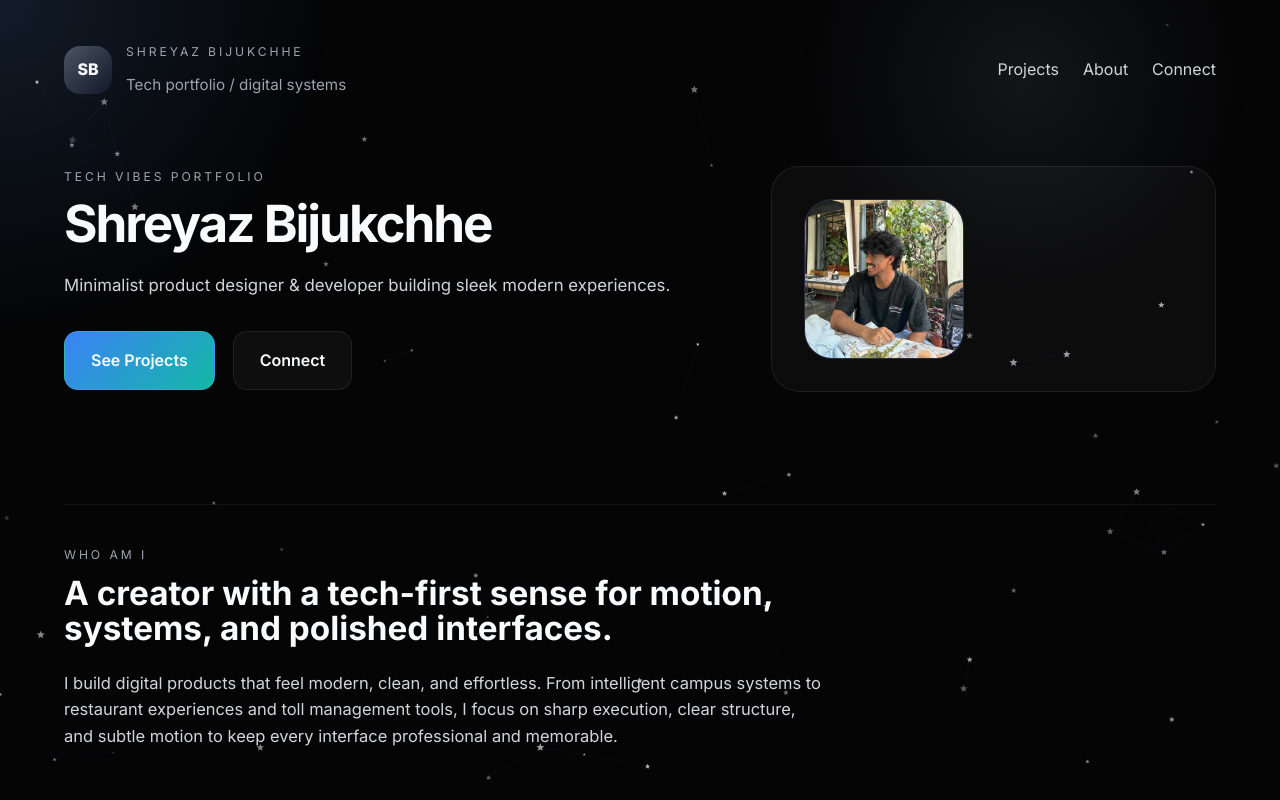
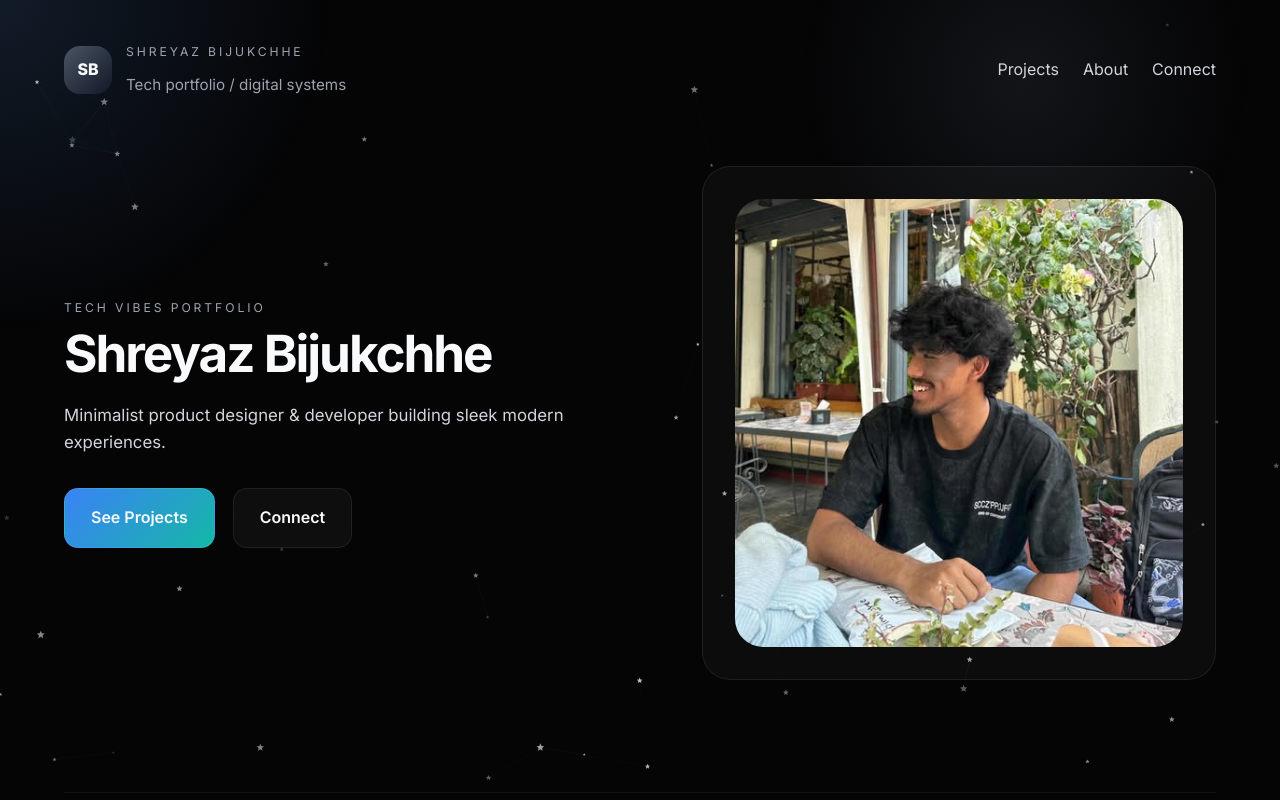
Before and after one commit to ShreyazBijukchhe/Portfolio, a plain HTML site: page index.html in a window 1280 px wide. Shown: the top 800 px of the page. Drawn offline with Linux system fonts and the light colour scheme.

Commit message:
Update styles

```diff
--- a/styles.css
+++ b/styles.css
@@ -188,18 +188,18 @@
   padding: 32px;
   display: grid;
   gap: 24px;
-  justify-items: start;
+  justify-items: center;
+  align-items: center;
 }
 
 .profile-photo {
-  width: 160px;
-  height: 160px;
+  width: 448px;
+  height: 448px;
   border-radius: 28px;
   overflow: hidden;
   display: grid;
   place-items: center;
   background: linear-gradient(135deg, rgba(99, 102, 241, 0.18), rgba(15, 23, 42, 0.95));
-  border: 1px solid var(--border);
 }
 
 .profile-photo img {
```
